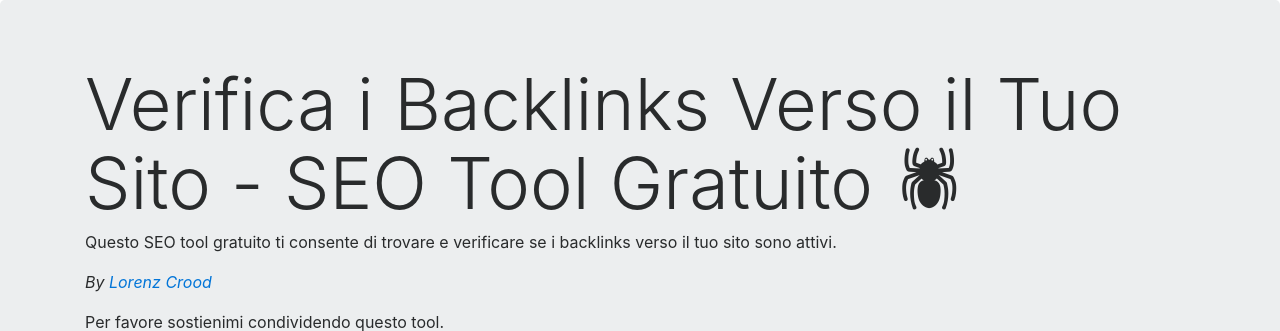
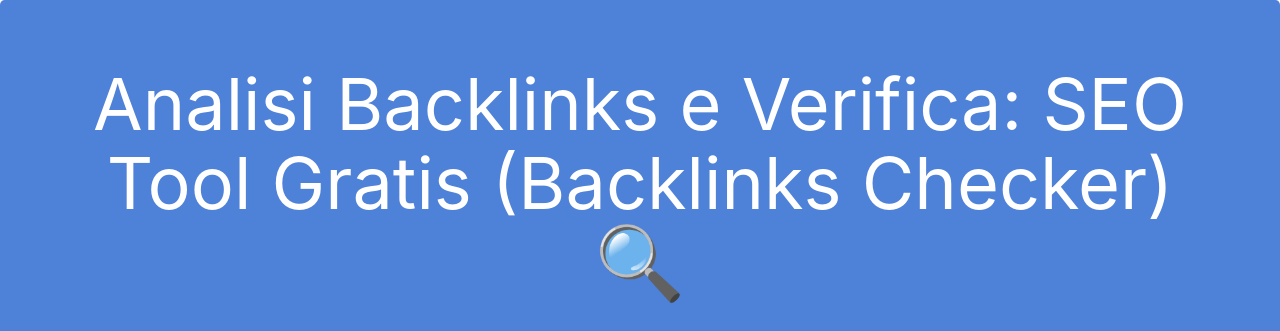
Before and after one commit to lorenzcgn/backlinks-checker, a PHP site: page / in a window 1280 px wide. Shown: the top 331 px of the page. Run offline with PHP 8.4, Linux system fonts and the light colour scheme.

Commit message:
Update index.php

```diff
--- a/index.php
+++ b/index.php
@@ -5,7 +5,7 @@
     <meta http-equiv="X-UA-Compatible" content="IE=edge">
     <meta name="viewport" content="width=device-width, initial-scale=1, shrink-to-fit=no">
         <link rel="stylesheet" href="https://maxcdn.bootstrapcdn.com/bootstrap/4.0.0-alpha.6/css/bootstrap.min.css" integrity="sha384-rwoIResjU2yc3z8GV/NPeZWAv56rSmLldC3R/AZzGRnGxQQKnKkoFVhFQhNUwEyJ" crossorigin="anonymous">
-    <title>Analisi Backlinks - SEO Tool Gratuito: Backlink Checker</title>
+    <title>Analisi Backlinks - SEO Tool Gratuito: Backlink Checker &#x1F50D;</title>
     <meta name="description" content="Analizza e verifica i backlinks verso il tuo sito web in modo semplice e veloce grazie a questo tool." />
 <link rel="canonical" href="https://www.lorenzcrood.com/analisibacklinks/" />
 <meta name="keywords" content="analizza backlinks, analisi backlinks, backlink checker, seo tool gratis, seo tool gratuito, tool backlinks, verifica backlinks, verifica backlink">
@@ -15,8 +15,8 @@
 	<meta name="twitter:creator" content="@croodlorenz">
 	<meta name="twitter:title" content="SEO Tool Gratuito - Analizza e verifica i backlinks">
 	<meta name="twitter:description" content="Analizza e verifica i backlinks verso il tuo sito web in modo semplice.">
-	<meta name="twitter:image" content="https://www.lorenzcrood.com/wp-content/uploads/Analizza-i-Tuoi-Backlinks.png">
-	<meta property="og:image" content="https://www.lorenzcrood.com/wp-content/uploads/Analizza-i-Tuoi-Backlinks.png" />
+	<meta name="twitter:image" content="https://www.lorenzcrood.com/wp-content/uploads/tool-per-analisi-backlinks.png">
+	<meta property="og:image" content="https://www.lorenzcrood.com/wp-content/uploads/tool-per-analisi-backlinks.png" />
 	<meta property="og:description" content="Analizza e verifica i backlinks verso il tuo sito web in modo semplice." />
 	<meta property="og:url"content="http://www.lorenzcrood.com/analisibacklinks/" />
 	<meta property="og:title" content="Analizza e verifica i backlinks verso il tuo sito web in modo semplice." />
@@ -36,20 +36,29 @@
   </head>
 
   <body>
-    <div class="jumbotron">
+    <div style="background:#4e81d8" class="jumbotron">
       <div class="container">
-        <h1 class="display-3">Verifica i Backlinks Verso il Tuo Sito - SEO Tool Gratuito &#x1F577;</h1>
-        <p>Questo SEO tool gratuito ti consente di trovare e verificare se i backlinks verso il tuo sito sono attivi.</p>
-        <p><em>By <a href="https://www.lorenzcrood.com" title="homepage">Lorenz Crood</a></em></p>
+      <div style="text-align:center">
 
-<p>Per favore sostienimi condividendo questo tool.</p>
+        <h1 class="display-3" style="color:white"><strong>Analisi Backlinks e Verifica: SEO Tool Gratis (Backlinks Checker) &#x1F50D;</strong></h1>
+        <br>
+	<img alt="Backlinks Checker gratis" src="https://www.lorenzcrood.com/wp-content/uploads/gif.gif">
+	</div>
+      	<br>
+        <p style="color:white">Questo SEO tool gratuito ti consente di trovare e verificare se i backlinks verso il tuo sito sono attivi.</p>
+        <p style="color:white"><em>By <a style="color:white" href="https://www.lorenzcrood.com" title="homepage">Lorenz Crood</a></em> | Per favore sostienimi condividendo questo tool :)</p>
+<!-- AddToAny BEGIN -->
 <div>
-<a href="https://www.addtoany.com/share#url=http%3A%2F%2Fwww.lorenzcrood.com%2Fanalisibacklinks%2F&amp;title=Verifica%20i%20Backlinks%20Verso%20il%20Tuo%20Sito%20-%20SEO%20Tool%20Gratuito" target="_blank"><img src="https://static.addtoany.com/buttons/a2a.svg" width="32" height="32" style="background-color:teal"></a>
-<a href="https://www.addtoany.com/add_to/facebook?linkurl=http%3A%2F%2Fwww.lorenzcrood.com%2Fanalisibacklinks%2F&amp;linkname=Verifica%20i%20Backlinks%20Verso%20il%20Tuo%20Sito%20-%20SEO%20Tool%20Gratuito" target="_blank"><img src="https://static.addtoany.com/buttons/facebook.svg" width="32" height="32" style="background-color:teal"></a>
-<a href="https://www.addtoany.com/add_to/twitter?linkurl=http%3A%2F%2Fwww.lorenzcrood.com%2Fanalisibacklinks%2F&amp;linkname=Verifica%20i%20Backlinks%20Verso%20il%20Tuo%20Sito%20-%20SEO%20Tool%20Gratuito" target="_blank"><img src="https://static.addtoany.com/buttons/twitter.svg" width="32" height="32" style="background-color:teal"></a>
-<a href="https://www.addtoany.com/add_to/google_plus?linkurl=http%3A%2F%2Fwww.lorenzcrood.com%2Fanalisibacklinks%2F&amp;linkname=Verifica%20i%20Backlinks%20Verso%20il%20Tuo%20Sito%20-%20SEO%20Tool%20Gratuito" target="_blank"><img src="https://static.addtoany.com/buttons/google_plus.svg" width="32" height="32" style="background-color:teal"></a>
-<a href="https://www.addtoany.com/add_to/linkedin?linkurl=http%3A%2F%2Fwww.lorenzcrood.com%2Fanalisibacklinks%2F&amp;linkname=Verifica%20i%20Backlinks%20Verso%20il%20Tuo%20Sito%20-%20SEO%20Tool%20Gratuito" target="_blank"><img src="https://static.addtoany.com/buttons/linkedin.svg" width="32" height="32" style="background-color:teal"></a>
+<a href="https://www.addtoany.com/share#url=http%3A%2F%2Fwww.lorenzcrood.com%2Fanalisibacklinks%2F&amp;title=Analisi%20Backlinks%20e%20Verifica%3A%20SEO%20Tool%20Gratis%20(Backlinks%20Checker)%20%F0%9F%94%8D" target="_blank"><img src="https://static.addtoany.com/buttons/a2a.svg" width="32" height="32" style="background-color:black"></a>
+<a href="https://www.addtoany.com/add_to/facebook?linkurl=http%3A%2F%2Fwww.lorenzcrood.com%2Fanalisibacklinks%2F&amp;linkname=Analisi%20Backlinks%20e%20Verifica%3A%20SEO%20Tool%20Gratis%20(Backlinks%20Checker)%20%F0%9F%94%8D" target="_blank"><img src="https://static.addtoany.com/buttons/facebook.svg" width="32" height="32" style="background-color:black"></a>
+<a href="https://www.addtoany.com/add_to/twitter?linkurl=http%3A%2F%2Fwww.lorenzcrood.com%2Fanalisibacklinks%2F&amp;linkname=Analisi%20Backlinks%20e%20Verifica%3A%20SEO%20Tool%20Gratis%20(Backlinks%20Checker)%20%F0%9F%94%8D" target="_blank"><img src="https://static.addtoany.com/buttons/twitter.svg" width="32" height="32" style="background-color:black"></a>
+<a href="https://www.addtoany.com/add_to/google_plus?linkurl=http%3A%2F%2Fwww.lorenzcrood.com%2Fanalisibacklinks%2F&amp;linkname=Analisi%20Backlinks%20e%20Verifica%3A%20SEO%20Tool%20Gratis%20(Backlinks%20Checker)%20%F0%9F%94%8D" target="_blank"><img src="https://static.addtoany.com/buttons/google_plus.svg" width="32" height="32" style="background-color:black"></a>
+<a href="https://www.addtoany.com/add_to/linkedin?linkurl=http%3A%2F%2Fwww.lorenzcrood.com%2Fanalisibacklinks%2F&amp;linkname=Analisi%20Backlinks%20e%20Verifica%3A%20SEO%20Tool%20Gratis%20(Backlinks%20Checker)%20%F0%9F%94%8D" target="_blank"><img src="https://static.addtoany.com/buttons/linkedin.svg" width="32" height="32" style="background-color:black"></a>
+<a href="https://www.addtoany.com/add_to/pinterest?linkurl=http%3A%2F%2Fwww.lorenzcrood.com%2Fanalisibacklinks%2F&amp;linkname=Analisi%20Backlinks%20e%20Verifica%3A%20SEO%20Tool%20Gratis%20(Backlinks%20Checker)%20%F0%9F%94%8D" target="_blank"><img src="https://static.addtoany.com/buttons/pinterest.svg" width="32" height="32" style="background-color:black"></a>
+<a href="https://www.addtoany.com/add_to/buffer?linkurl=http%3A%2F%2Fwww.lorenzcrood.com%2Fanalisibacklinks%2F&amp;linkname=Analisi%20Backlinks%20e%20Verifica%3A%20SEO%20Tool%20Gratis%20(Backlinks%20Checker)%20%F0%9F%94%8D" target="_blank"><img src="https://static.addtoany.com/buttons/buffer.svg" width="32" height="32" style="background-color:black"></a>
+<a href="https://www.addtoany.com/add_to/google_gmail?linkurl=http%3A%2F%2Fwww.lorenzcrood.com%2Fanalisibacklinks%2F&amp;linkname=Analisi%20Backlinks%20e%20Verifica%3A%20SEO%20Tool%20Gratis%20(Backlinks%20Checker)%20%F0%9F%94%8D" target="_blank"><img src="https://static.addtoany.com/buttons/gmail.svg" width="32" height="32" style="background-color:black"></a>
 </div>
+<!-- AddToAny END -->
 </div>
 
 
```
